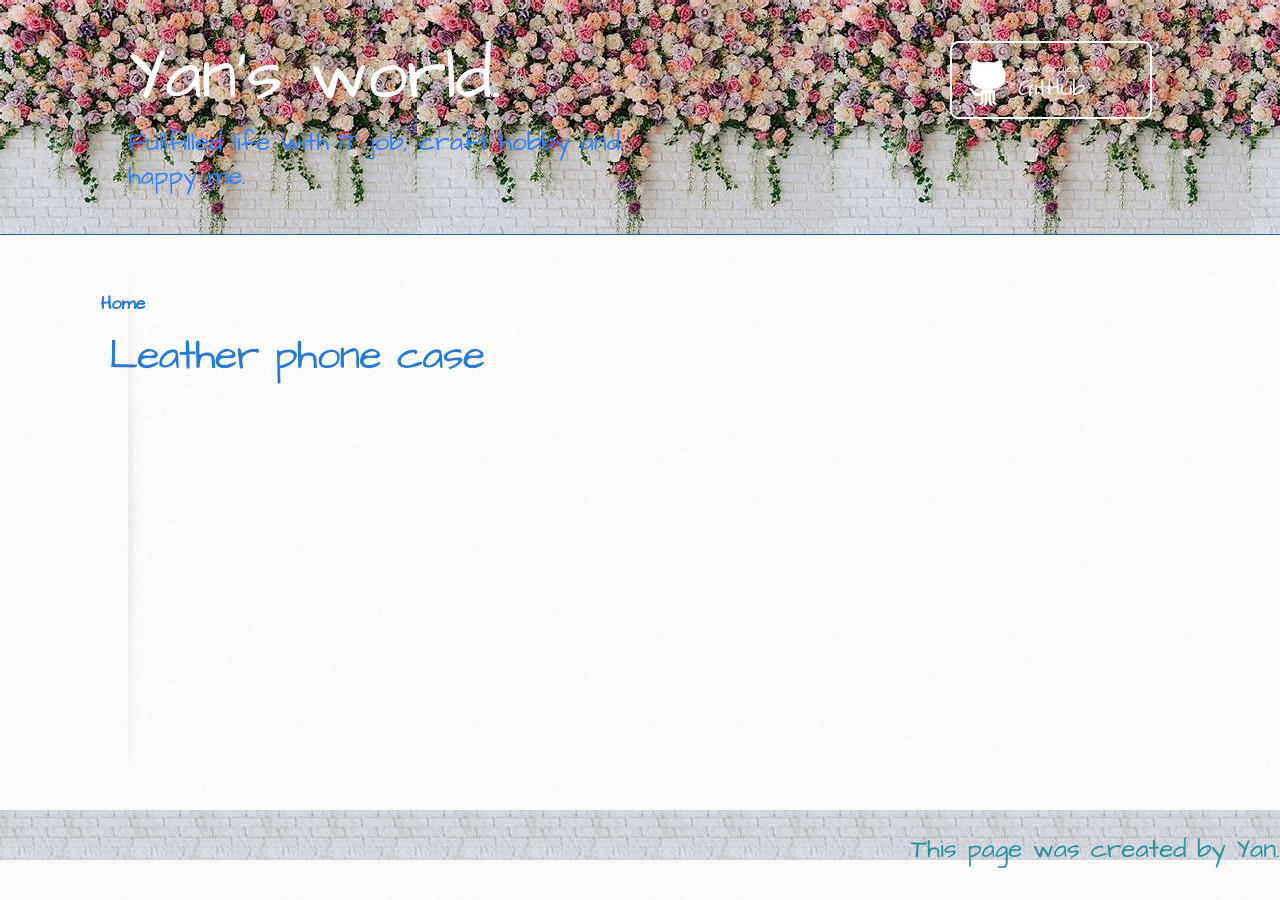
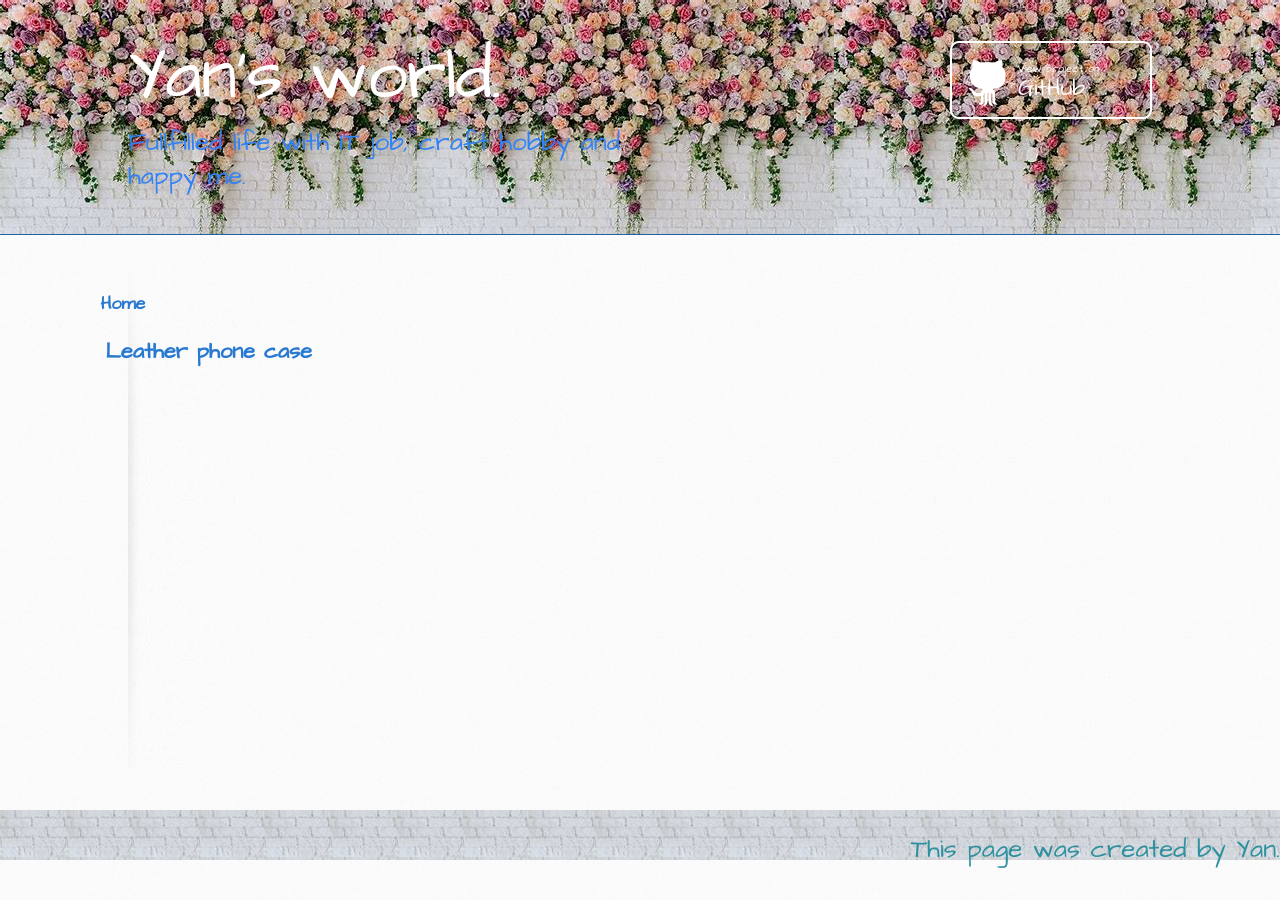
Before and after one commit to itcraftme/itcraftme, a Jekyll site: the page built from docs/craft/index.md, in a window 1280 px wide. Built offline with Jekyll 4.4.1, drawn with Linux system fonts in a browser that asks for light colours; our own code applies the rules of GitHub Pages for plain Markdown files.

```diff
--- a/docs/craft/index.md
+++ b/docs/craft/index.md
@@ -2,4 +2,4 @@
 layout: default
 ---
 ###  [Home](../../index.md)
-# [Leather phone case](./phonecase.md)
+## [Leather phone case](./phonecase.md)
```
